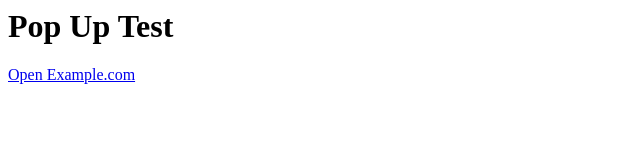
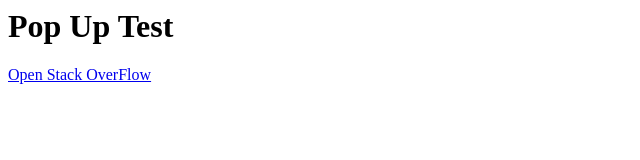
Before and after one commit to patrickCode/webview_test, a plain HTML site: page index.html in a window 1280 px wide. Shown: the full height of the page, 0-640 px from the left. Drawn offline with Linux system fonts and the light colour scheme.

Commit message:
Update index.html

```diff
--- a/index.html
+++ b/index.html
@@ -1,6 +1,6 @@
 <html>
   <body>
     <h1>Pop Up Test</h1>
-    <a href="https://www.example.com" onclick="window.open('https://www.stackoverflow.com', 'mozillaWindow', 'popup'); return false;">Open Example.com</a>
+    <a href="https://www.example.com" onclick="window.open('https://www.stackoverflow.com', 'mozillaWindow', 'popup'); return false;">Open Stack OverFlow</a>
   </body>
 </html>
```
